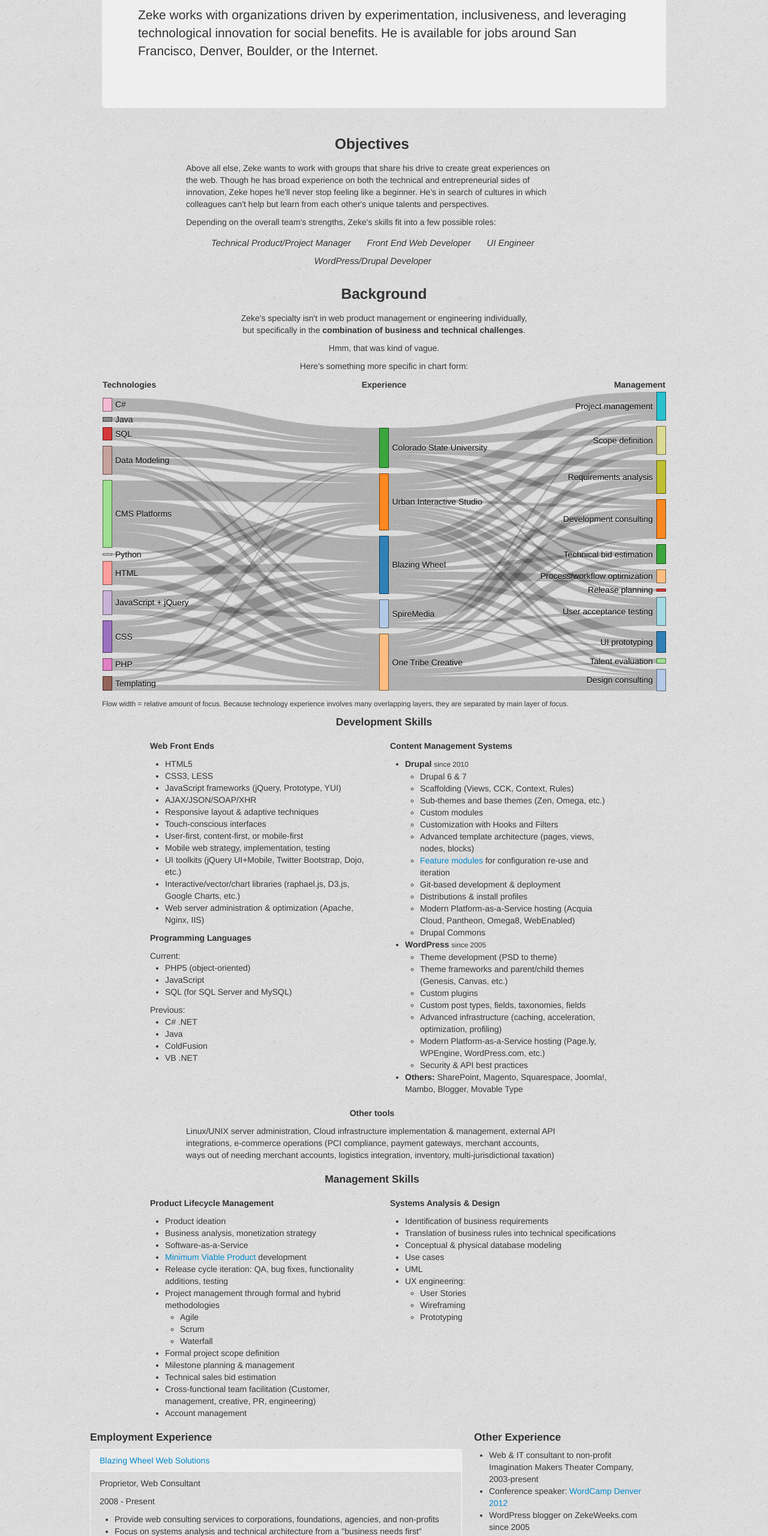
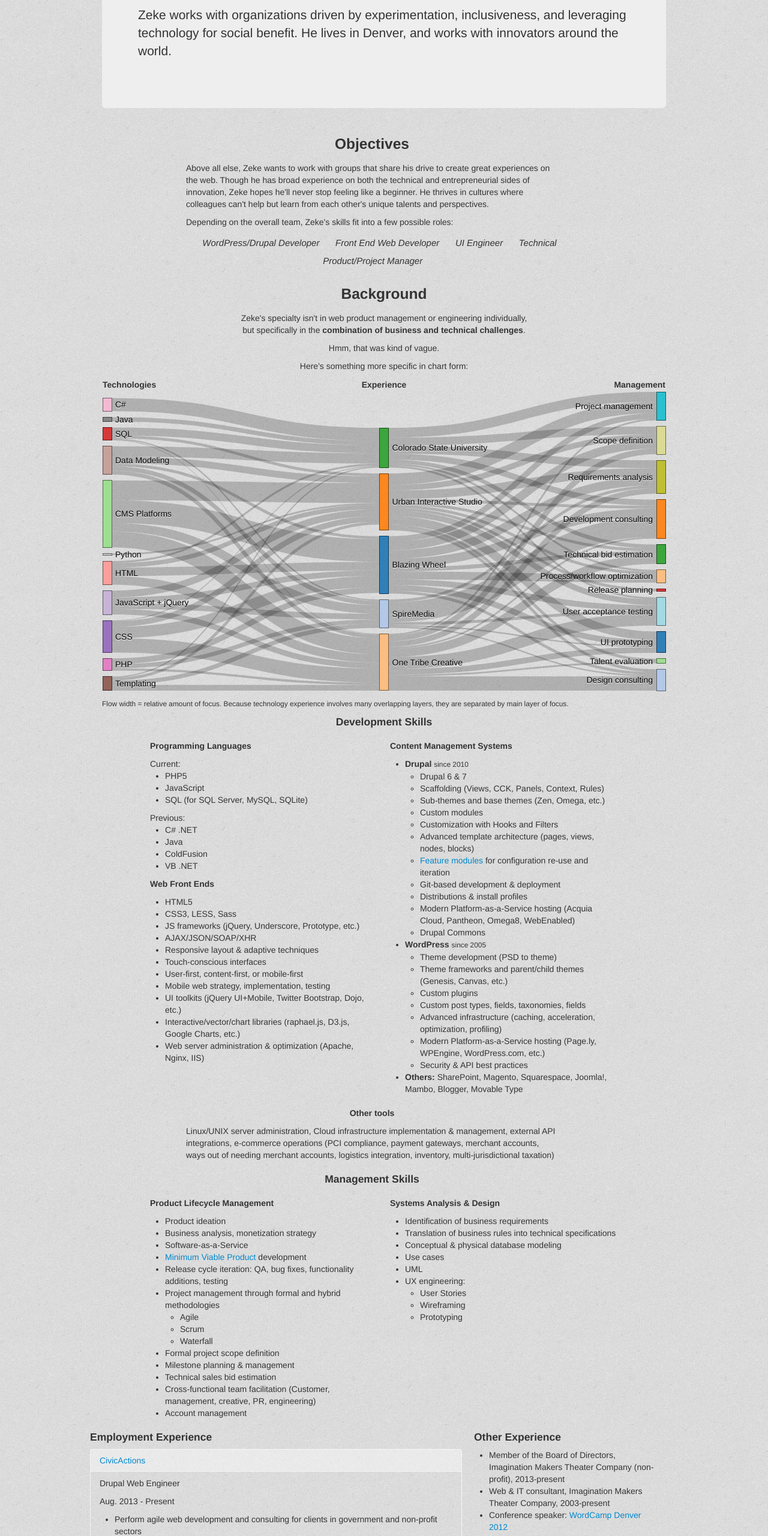
Before and after one commit to altheadotspace/hire-zeke, a plain HTML site: page index.html in a window 1280 px wide. Shown: the part 240-2800 px from the top of the page at 60% size. Drawn offline with Linux system fonts and the light colour scheme.

Commit message:
Add CivicActions, revise generally

```diff
--- a/index.html
+++ b/index.html
@@ -75,28 +75,28 @@
     <div class="hero-unit" id="top">
       <h2>Zeke Weeks creates web experiences that inform and empower people.</h2>
       <p class="lead">He combines strategic business analysis with full stack web development to build high-quality applications.</p>
-      <p class="lead">Zeke works with organizations driven by experimentation, inclusiveness, and leveraging technological innovation for social benefits. He is available for jobs around San Francisco, Denver, Boulder, or the Internet.</p>
+      <p class="lead">Zeke works with organizations driven by experimentation, inclusiveness, and leveraging technology for social benefit. He lives in Denver, and works with innovators around the world.</p>
     </div>
 
     <div class="row" id="objectives">
       <div class="row">
         <div class="span8 offset2">
           <h3 style="text-align: center;">Objectives</h3>
-          <p>Above all else, Zeke wants to work with groups that share his drive to create great experiences on the web. Though he has broad experience on both the technical and entrepreneurial sides of innovation, Zeke hopes he'll never stop feeling like a beginner. He's in search of cultures in which colleagues can't help but learn from each other's unique talents and perspectives.</p>
+          <p>Above all else, Zeke wants to work with groups that share his drive to create great experiences on the web. Though he has broad experience on both the technical and entrepreneurial sides of innovation, Zeke hopes he'll never stop feeling like a beginner. He thrives in cultures where colleagues can't help but learn from each other's unique talents and perspectives.</p>
         </div>
       </div>
       <div class="row">
         <div class="span8 offset2">
-          <p>Depending on the overall team's strengths, Zeke's skills fit into a few possible roles:</p>
+          <p>Depending on the overall team, Zeke's skills fit into a few possible roles:</p>
         </div>
       </div>
       <div class="row">
         <div class="span8 offset2 text-align: center">
           <ul id="possible-roles">
-            <li>Technical Product/Project Manager</li>
+            <li>WordPress/Drupal Developer</li>
             <li>Front End Web Developer</li>
             <li>UI Engineer</li>
-            <li>WordPress/Drupal Developer</li>
+            <li>Technical Product/Project Manager</li>
           </ul>
         </div>
       </div>
@@ -130,11 +130,25 @@
       <h4 id="development-skills" style="text-align: center;">Development Skills</h4>
       <div class="row clearfix">
           <div class="span5 offset1">
+            <h5>Programming Languages</h5>
+              Current:
+              <ul>
+                <li>PHP5</li>
+                <li>JavaScript</li>
+                <li>SQL (for SQL Server, MySQL, SQLite)</li>
+              </ul>
+              Previous:
+              <ul>
+                <li>C<span class="hide-text">OBFUSCATE</span># .N<span class="hide-text">OBFUSCATE</span>ET</li>
+                <li>Ja<span class="hide-text">OBFUSCATE</span>va</li>
+                <li>ColdF<span class="hide-text">OBFUSCATE</span>usion</li>
+                <li>V<span class="hide-text">OBFUSCATE</span>B .N<span class="hide-text">OBFUSCATE</span>ET</li>
+              </ul>
             <h5>Web Front Ends</h5>
               <ul>
                 <li>HTML5</li>
-              <li>CSS3, LESS</li>
-              <li>JavaScript frameworks (jQuery, Prototype, YUI)</li>
+                <li>CSS3, LESS, Sass</li>
+                <li>JS frameworks (jQuery, Underscore, Prototype, etc.)</li>
                 <li>AJAX/JSON/SOAP/XHR</li>
                 <li>Responsive layout &amp; adaptive techniques</li>
                 <li>Touch-conscious interfaces</li>
@@ -144,20 +158,6 @@
                 <li>Interactive/vector/chart libraries (raphael.js, D3.js, Google Charts, etc.)</li>
                 <li>Web server administration &amp; optimization (Apache, Nginx, IIS)</li>
               </ul>
-            <h5>Programming Languages</h5>
-            Current:
-            <ul>
-              <li>PHP5 (object-oriented)</li>
-              <li>JavaScript</li>
-              <li>SQL (for SQL Server and MySQL)</li>
-            </ul>
-            Previous:
-            <ul>
-              <li>C<span class="hide-text">OBFUSCATE</span># .N<span class="hide-text">OBFUSCATE</span>ET</li>
-              <li>Ja<span class="hide-text">OBFUSCATE</span>va</li>
-              <li>ColdF<span class="hide-text">OBFUSCATE</span>usion</li>
-              <li>V<span class="hide-text">OBFUSCATE</span>B .N<span class="hide-text">OBFUSCATE</span>ET</li>
-            </ul>
           </div>
           <div class="span5">
             <h5>Content Management Systems</h5>
@@ -166,7 +166,7 @@
                   <strong>Drupal </strong><small>since 2010</small>
                   <ul>
                     <li>Drupal 6 &amp; 7</li>
-                    <li>Scaffolding (Views, CCK, Context, Rules)</li>
+                    <li>Scaffolding (Views, CCK, Panels, Context, Rules)</li>
                     <li>Sub-themes and base themes (Zen, Omega, etc.)</li>
                     <li>Custom modules</li>
                     <li>Customization with Hooks and Filters</li>
@@ -258,9 +258,31 @@
         <div class="accordion" id="prior-experience-list">
             <div class="accordion-group">
               <div class="accordion-heading">
-                <a class="accordion-toggle" data-toggle="collapse" data-parent="#prior-experience-list" href="#exCollapse1">Blazing Wheel Web Solutions</a>
+                <a class="accordion-toggle" data-toggle="collapse" data-parent="#prior-experience-list" href="#exCollapse1">CivicActions</a>
               </div>
               <div id="exCollapse1" class="accordion-body collapse in">
+                <div class="accordion-inner">
+                  <div class="position">
+                    <p class="pos-title">Drupal Web Engineer</p>
+                    <p class="pos-duration">Aug. 2013 - Present</p>
+                  </div>
+                  <div class="accomplishments">
+                    <ul>
+                      <li>Perform agile web development and consulting for clients in government and non-profit sectors</li>
+                      <li>Drupal site building, module development, theming</li>
+                      <li>Improvement and support of inherited codebases</li>
+                      <li>Apply and extend CivicActions' engineering framework</li>
+                    </ul>
+                  </div>
+                </div>
+              </div>
+            </div>
+
+            <div class="accordion-group">
+              <div class="accordion-heading">
+                <a class="accordion-toggle" data-toggle="collapse" data-parent="#prior-experience-list" href="#exCollapse2">Blazing Wheel Web Solutions</a>
+              </div>
+              <div id="exCollapse2" class="accordion-body collapse">
                 <div class="accordion-inner">
                   <div class="position">
                     <p class="pos-title">Proprietor, Web Consultant</p>
@@ -280,9 +302,9 @@
             </div>
             <div class="accordion-group">
               <div class="accordion-heading">
-                <a class="accordion-toggle" data-toggle="collapse" data-parent="#prior-experience-list" href="#exCollapse2">SpireMedia</a>
+                <a class="accordion-toggle" data-toggle="collapse" data-parent="#prior-experience-list" href="#exCollapse3">SpireMedia</a>
               </div>
-              <div id="exCollapse2" class="accordion-body collapse">
+              <div id="exCollapse3" class="accordion-body collapse">
                 <div class="accordion-inner">
                   <div class="position">
                     <p class="pos-title">Contract Web Developer</p>
@@ -302,9 +324,9 @@
             </div>
             <div class="accordion-group">
               <div class="accordion-heading">
-                <a class="accordion-toggle" data-toggle="collapse" data-parent="#prior-experience-list" href="#exCollapse3">Urban Interactive Studio</a>
+                <a class="accordion-toggle" data-toggle="collapse" data-parent="#prior-experience-list" href="#exCollapse4">Urban Interactive Studio</a>
               </div>
-              <div id="exCollapse3" class="accordion-body collapse">
+              <div id="exCollapse4" class="accordion-body collapse">
                 <div class="accordion-inner">
                   <div class="position">
                     <p class="pos-title">Project Manager &amp; Web Developer</p>
@@ -326,9 +348,9 @@
             </div>
             <div class="accordion-group">
               <div class="accordion-heading">
-                <a class="accordion-toggle" data-toggle="collapse" data-parent="#prior-experience-list" href="#exCollapse4">One Tribe Creative</a>
+                <a class="accordion-toggle" data-toggle="collapse" data-parent="#prior-experience-list" href="#exCollapse5">One Tribe Creative</a>
               </div>
-              <div id="exCollapse4" class="accordion-body collapse">
+              <div id="exCollapse5" class="accordion-body collapse">
                 <div class="accordion-inner">
                   <div class="position">
                     <p class="pos-title">Web Developer &amp; Strategist</p>
@@ -348,9 +370,9 @@
             </div>
             <div class="accordion-group">
               <div class="accordion-heading">
-                <a class="accordion-toggle" data-toggle="collapse" data-parent="#prior-experience-list" href="#exCollapse5">Colorado State University College of Business</a>
+                <a class="accordion-toggle" data-toggle="collapse" data-parent="#prior-experience-list" href="#exCollapse6">Colorado State University College of Business</a>
               </div>
-              <div id="exCollapse5" class="accordion-body collapse">
+              <div id="exCollapse6" class="accordion-body collapse">
                 <div class="accordion-inner">
                   <div class="position">
                     <p class="pos-title">Web Developer</p>
@@ -372,7 +394,8 @@
         <div class="span4">
           <h4>Other Experience</h4>
           <ul>
-            <li>Web &amp; IT consultant to non-profit Imagination Makers Theater Company, 2003-present</li>
+            <li>Member of the Board of Directors, Imagination Makers Theater Company (non-profit), 2013-present</li>
+            <li>Web &amp; IT consultant, Imagination Makers Theater Company, 2003-present</li>
             <li>Conference speaker: <a href="http://2012.denver.wordcamp.org/" target="_blank">WordCamp Denver 2012</a></li>
             <li>WordPress blogger on ZekeWeeks.com since 2005</li>
           </ul>
```
Lines whose indentation alone changed are shown as unchanged.
